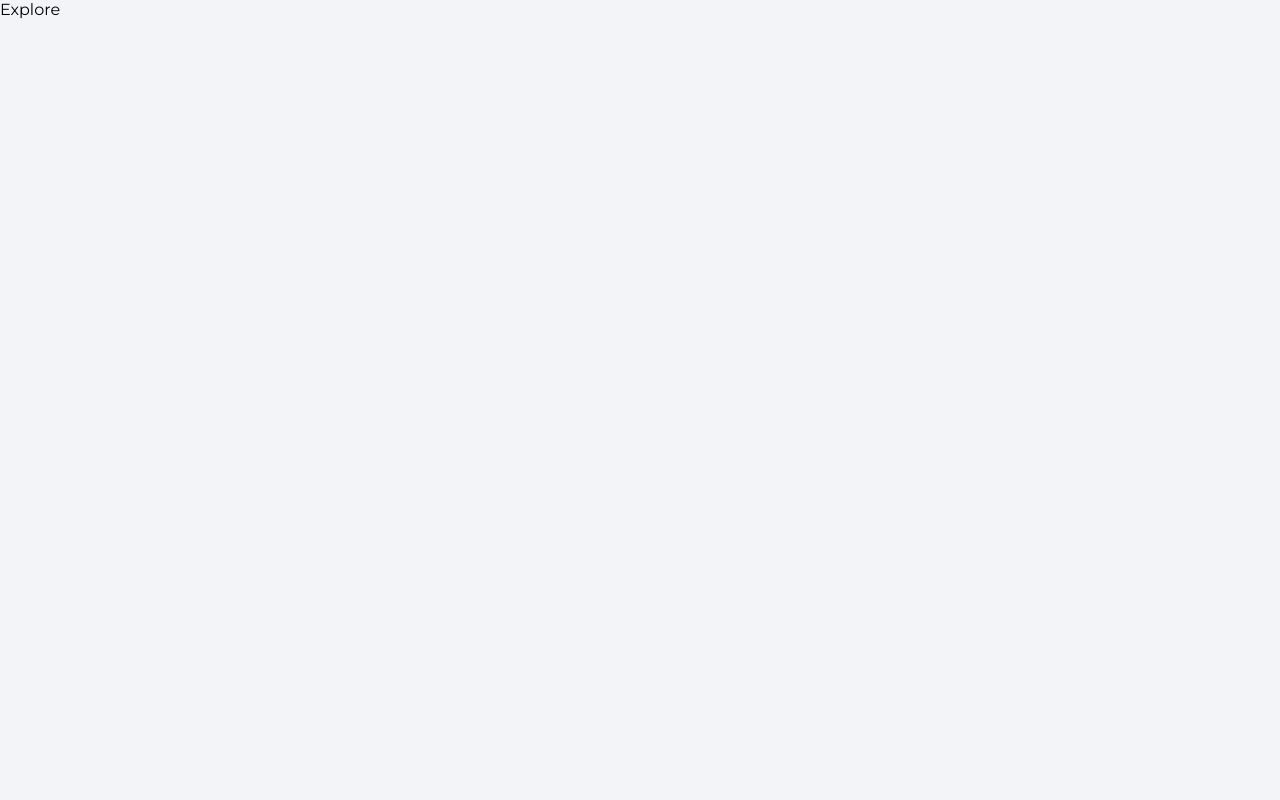
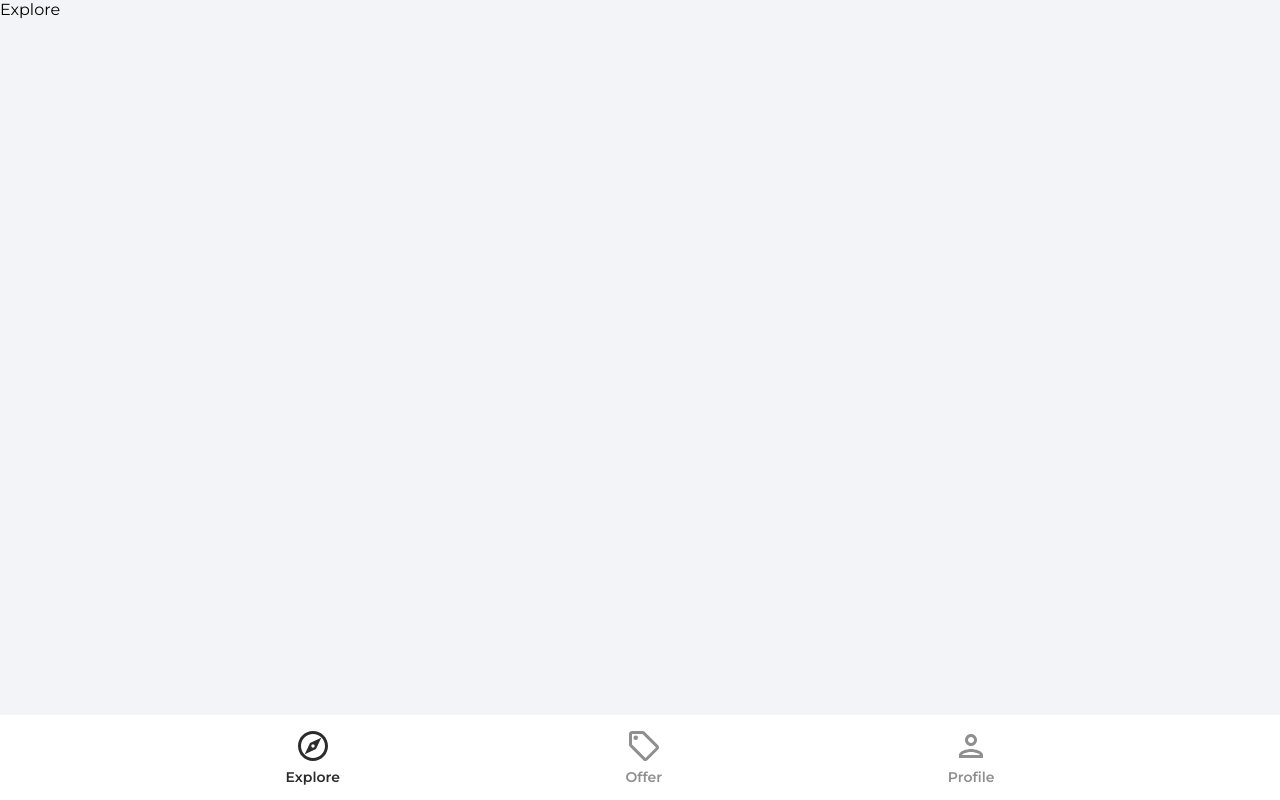
Before and after one commit to itarek99/house-marketplace, a React (Create React App) app: page / in a window 1280 px wide. Built offline with nearby package versions, Linux system fonts and the light colour scheme.

Commit message:
navbar completed

```diff
--- /dev/null
+++ b/src/components/Navbar.js
@@ -0,0 +1,39 @@
+import { Link, useLocation } from 'react-router-dom';
+import { ReactComponent as ExploreIcon } from '../assets/svg/exploreIcon.svg';
+import { ReactComponent as OfferIcon } from '../assets/svg/localOfferIcon.svg';
+import { ReactComponent as PersonOutlineIcon } from '../assets/svg/personOutlineIcon.svg';
+
+const Navbar = () => {
+  const location = useLocation();
+  const activeRoute = (route) => {
+    if (route === location.pathname) return true;
+  };
+
+  return (
+    <footer className='navbar'>
+      <nav className='navbarNav'>
+        <ul className='navbarListItems'>
+          <Link to='/'>
+            <li className='navbarListItem'>
+              <ExploreIcon fill={activeRoute('/') ? '#2c2c2c' : '#8f8f8f'} width='36px' height='36px' />
+              <p className={activeRoute('/') ? 'navbarListItemNameActive' : 'navbarListItemName'}>Explore</p>
+            </li>
+          </Link>
+          <Link to='offers'>
+            <li className='navbarListItem'>
+              <OfferIcon fill={activeRoute('/offers') ? '#2c2c2c' : '#8f8f8f'} width='36px' height='36px' />
+              <p className={activeRoute('/offers') ? 'navbarListItemNameActive' : 'navbarListItemName'}>Offer</p>
+            </li>
+          </Link>
+          <Link to='profile'>
+            <li className='navbarListItem'>
+              <PersonOutlineIcon fill={activeRoute('/profile') ? '#2c2c2c' : '#8f8f8f'} width='36px' height='36px' />
+              <p className={activeRoute('/profile') ? 'navbarListItemNameActive' : 'navbarListItemName'}>Profile</p>
+            </li>
+          </Link>
+        </ul>
+      </nav>
+    </footer>
+  );
+};
+export default Navbar;
--- /dev/null
+++ b/src/layouts/Main.js
@@ -0,0 +1,12 @@
+import { Outlet } from 'react-router-dom';
+import Navbar from '../components/Navbar';
+
+const Main = () => {
+  return (
+    <>
+      <Outlet />
+      <Navbar />
+    </>
+  );
+};
+export default Main;
```
Also changed, not shown: src/App.js (+20 -1 lines).
